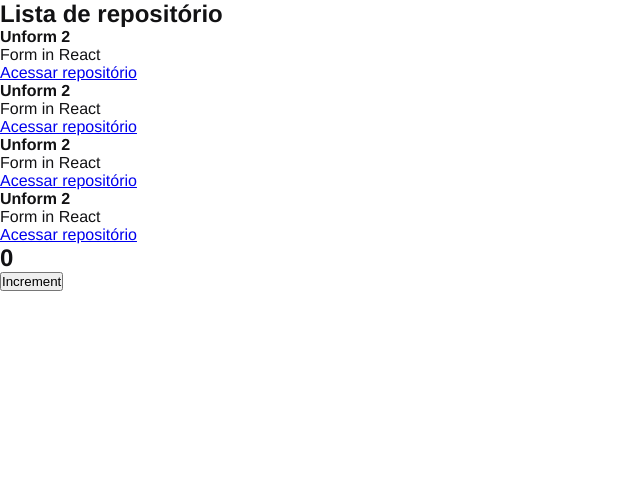
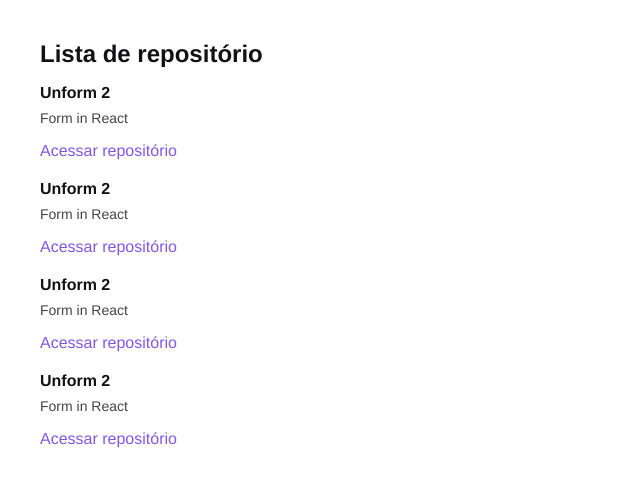
Before and after one commit to wesleydrum10/Ignite, a React app: page / in a window 1280 px wide. Shown: the top 486 px of the page, without its empty margins (0-640 px from the left). Built offline with nearby package versions, Linux system fonts and the light colour scheme.

Commit message:
Estilização da listagem

```diff
--- a/src/App.jsx
+++ b/src/App.jsx
@@ -1,12 +1,8 @@
-import { Counter } from './components/Counter';
 import { RepositoryList } from './components/RepositoryList';
 import './styles/global.scss';
 
 export function App() {
-    return(
-        <>
-            <RepositoryList/>
-            <Counter />
-        </>
+    return (
+        <RepositoryList />
     )
 }
--- a/src/components/Counter.jsx
+++ /dev/null
@@ -1,19 +0,0 @@
-import { useState } from "react";
-
-export function Counter() {
-
-    const [counter, setCounter] = useState(0) // explicação sobre imutabilidade
-
-    function increment() {
-        setCounter(counter + 1)
-    }
-
-    return(
-        <div>
-            <h2>{counter}</h2>
-            <button type="button" onClick={increment}>
-                Increment
-            </button>
-        </div>
-    );
-}
--- a/src/components/RepositoryList.jsx
+++ b/src/components/RepositoryList.jsx
@@ -1,4 +1,5 @@
 import { RepositoryItem } from "./RepositoryItem";
+import '../styles/repositories.scss';
 
 const repository = {
     name: "Unform 2",
--- /dev/null
+++ b/src/styles/repositories.scss
@@ -0,0 +1,30 @@
+section.repository-list {
+    margin: 40px;
+
+    h1 {
+        margin-bottom: 16px;
+    }
+
+    ul {
+        list-style: none;
+
+        li {
+            & + li { // garantir que a próxima li, terá um margin-top, mas a primeira não
+                margin-top: 20px;
+            }
+
+            p {
+                font-size: 14px;
+                color: #444;
+                margin-top: 8px;
+            }
+
+            a {
+                display: inline-block;
+                margin-top: 16px;
+                text-decoration: none;
+                color: #8257e6;
+            }
+        }
+    }
+}
```
